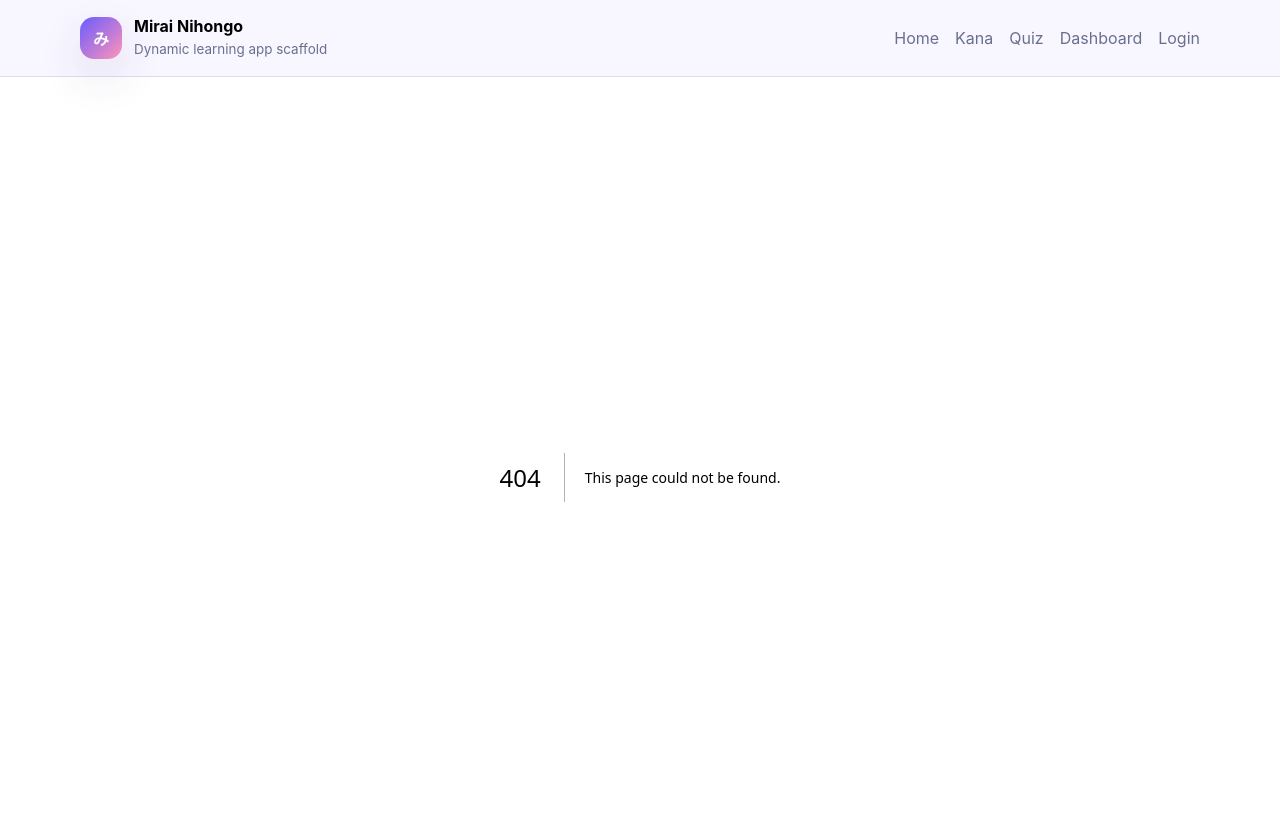
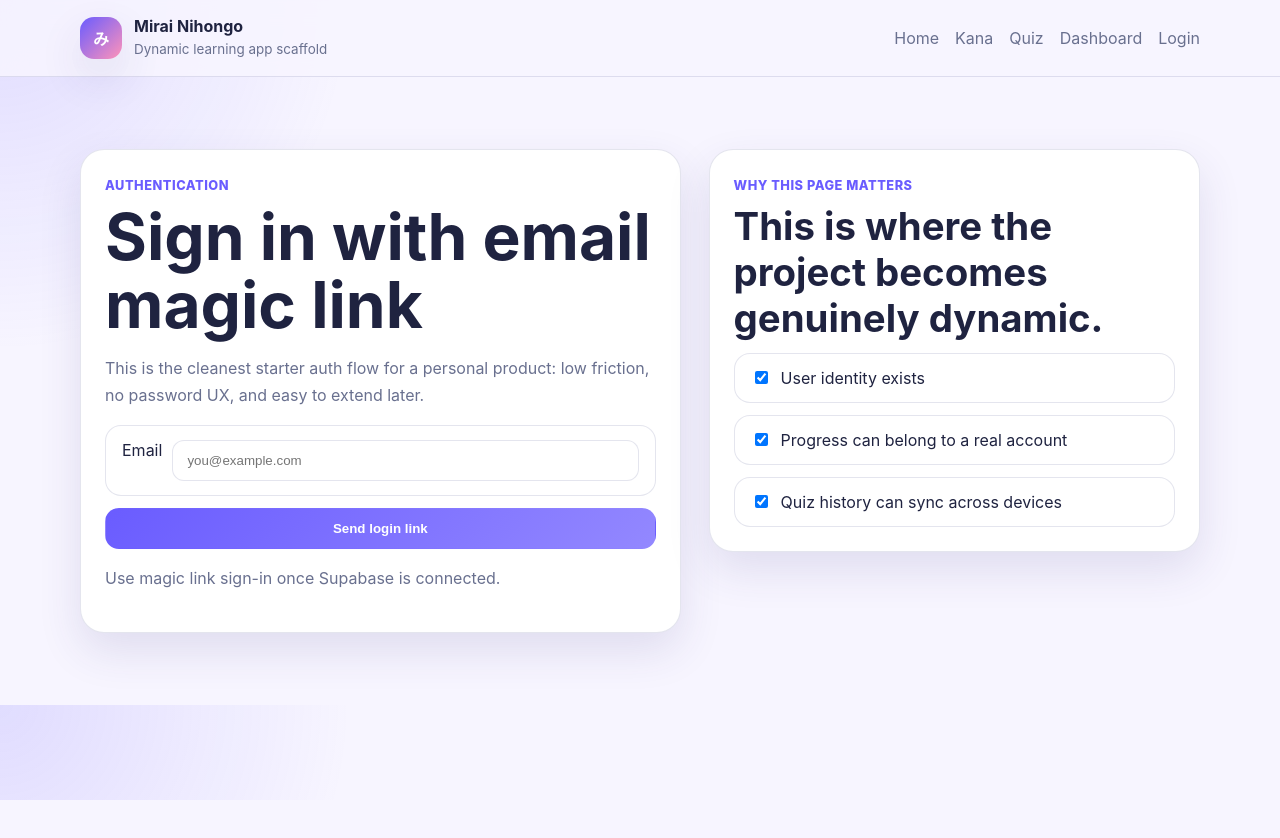
Before and after one commit to szey/Japanese_Learning_Journey, a Next.js app in the folder webapp/: page /login in a window 1280 px wide. Before the commit this address had no page. Shown: the top 838 px of the page. After the commit the page ends 800 px from the top, so only its background shows below. Built offline with nearby package versions, Linux system fonts and the light colour scheme; no server answers.

Commit message:
Add login page scaffold

```diff
--- /dev/null
+++ b/webapp/app/login/page.tsx
@@ -0,0 +1,65 @@
+'use client';
+
+import { FormEvent, useState } from 'react';
+import { supabase } from '@/lib/supabase';
+
+export default function LoginPage() {
+  const [email, setEmail] = useState('');
+  const [message, setMessage] = useState('Use magic link sign-in once Supabase is connected.');
+  const [loading, setLoading] = useState(false);
+
+  async function handleSubmit(event: FormEvent<HTMLFormElement>) {
+    event.preventDefault();
+    setLoading(true);
+
+    const { error } = await supabase.auth.signInWithOtp({
+      email,
+      options: {
+        emailRedirectTo: typeof window !== 'undefined' ? `${window.location.origin}/dashboard` : undefined,
+      },
+    });
+
+    setMessage(error ? error.message : 'Check your email for the login link.');
+    setLoading(false);
+  }
+
+  return (
+    <main className="section">
+      <div className="container two-col">
+        <section className="card">
+          <span className="eyebrow">Authentication</span>
+          <h1>Sign in with email magic link</h1>
+          <p className="muted">
+            This is the cleanest starter auth flow for a personal product: low friction, no password UX, and easy to extend later.
+          </p>
+          <form onSubmit={handleSubmit} className="checklist">
+            <label>
+              <span>Email</span>
+              <input
+                style={{ width: '100%', padding: '12px 14px', borderRadius: 12, border: '1px solid rgba(89,97,150,.16)' }}
+                type="email"
+                value={email}
+                onChange={(e) => setEmail(e.target.value)}
+                placeholder="you@example.com"
+                required
+              />
+            </label>
+            <button className="btn btn-primary" type="submit" disabled={loading}>
+              {loading ? 'Sending...' : 'Send login link'}
+            </button>
+          </form>
+          <p className="muted">{message}</p>
+        </section>
+        <aside className="card">
+          <span className="eyebrow">Why this page matters</span>
+          <h2>This is where the project becomes genuinely dynamic.</h2>
+          <div className="checklist">
+            <label><input type="checkbox" checked readOnly /> <span>User identity exists</span></label>
+            <label><input type="checkbox" checked readOnly /> <span>Progress can belong to a real account</span></label>
+            <label><input type="checkbox" checked readOnly /> <span>Quiz history can sync across devices</span></label>
+          </div>
+        </aside>
+      </div>
+    </main>
+  );
+}
```
